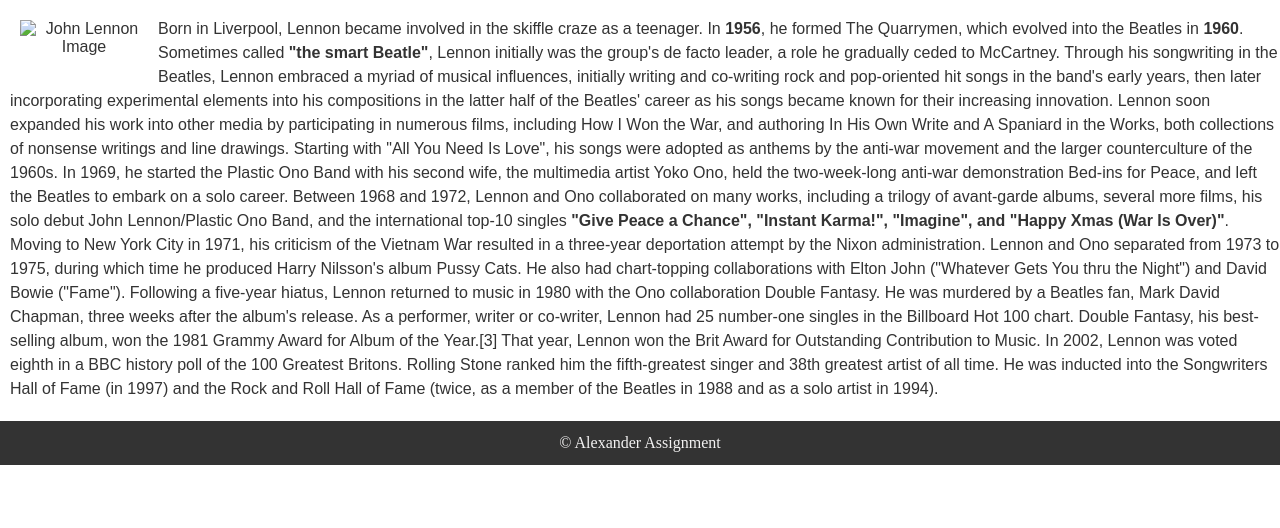
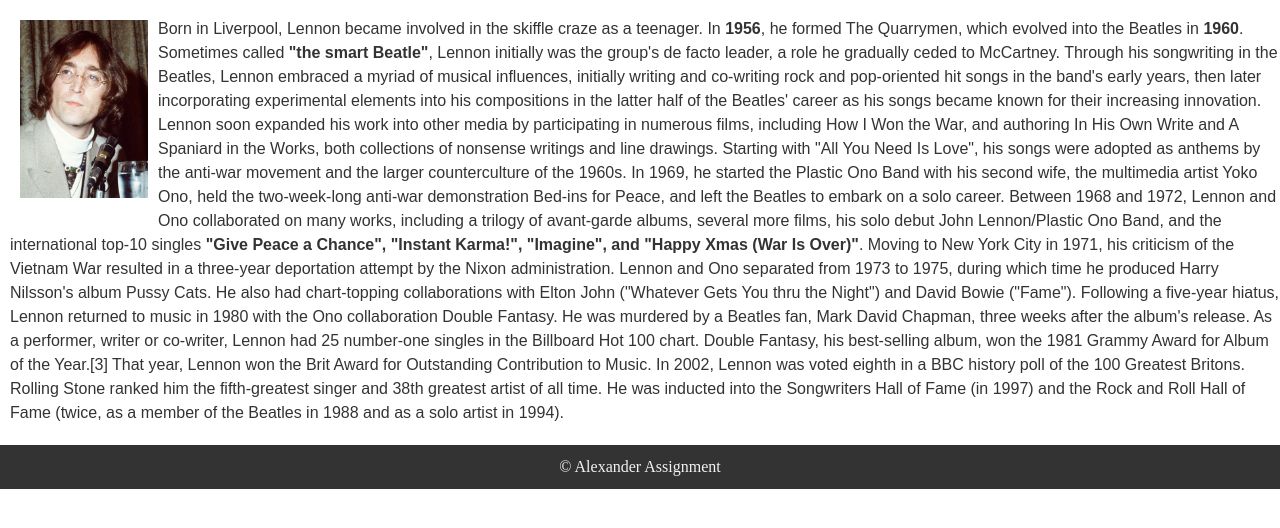
Before and after one commit to Aexaryan/csslenon, a plain HTML site: page about.html in a window 1280 px wide. Shown: the part 172-700 px from the top of the page. Drawn offline with Linux system fonts and the light colour scheme.

Commit message:
Update about.html

```diff
--- a/about.html
+++ b/about.html
@@ -18,7 +18,7 @@
         </nav>
     </header>
 
-    <img src="img/lennon-solo.webp" alt="John Lennon Image">
+    <img src="lennon-solo.webp" alt="John Lennon Image">
     <div class="Info">
         <h1>John Lennon</h1>
    <p>
```
